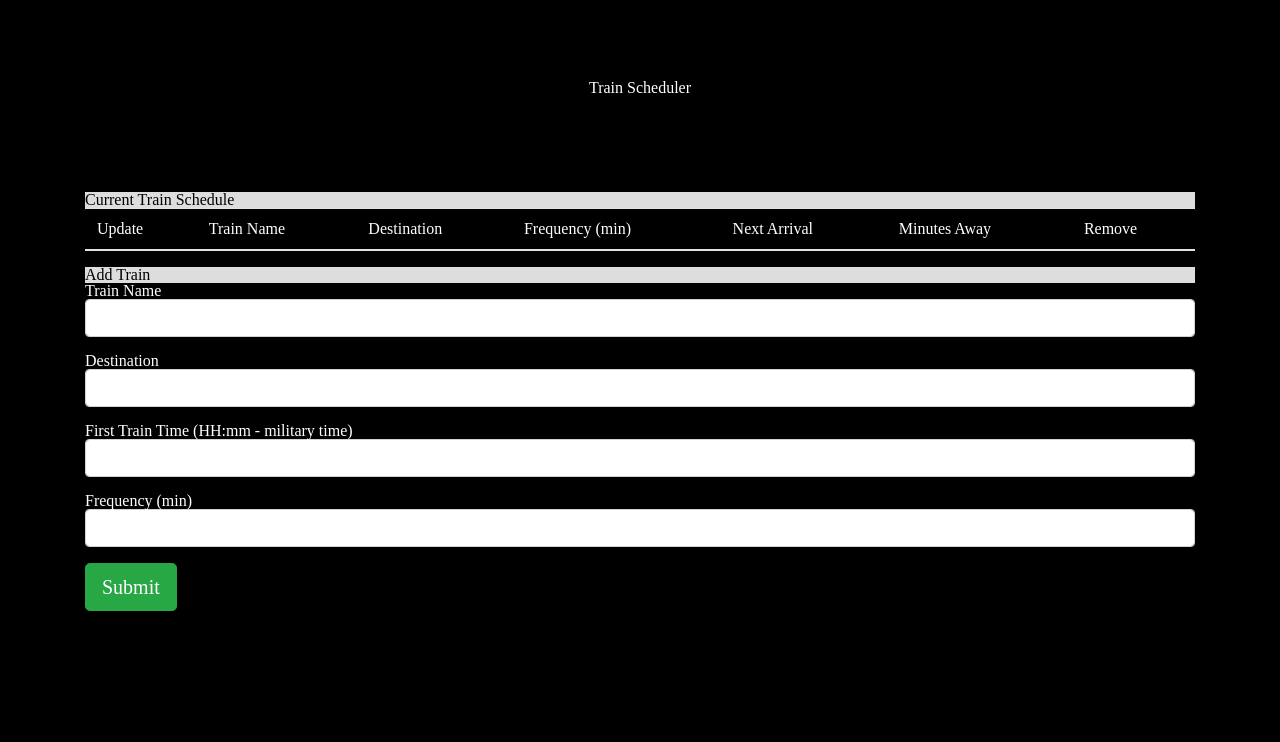
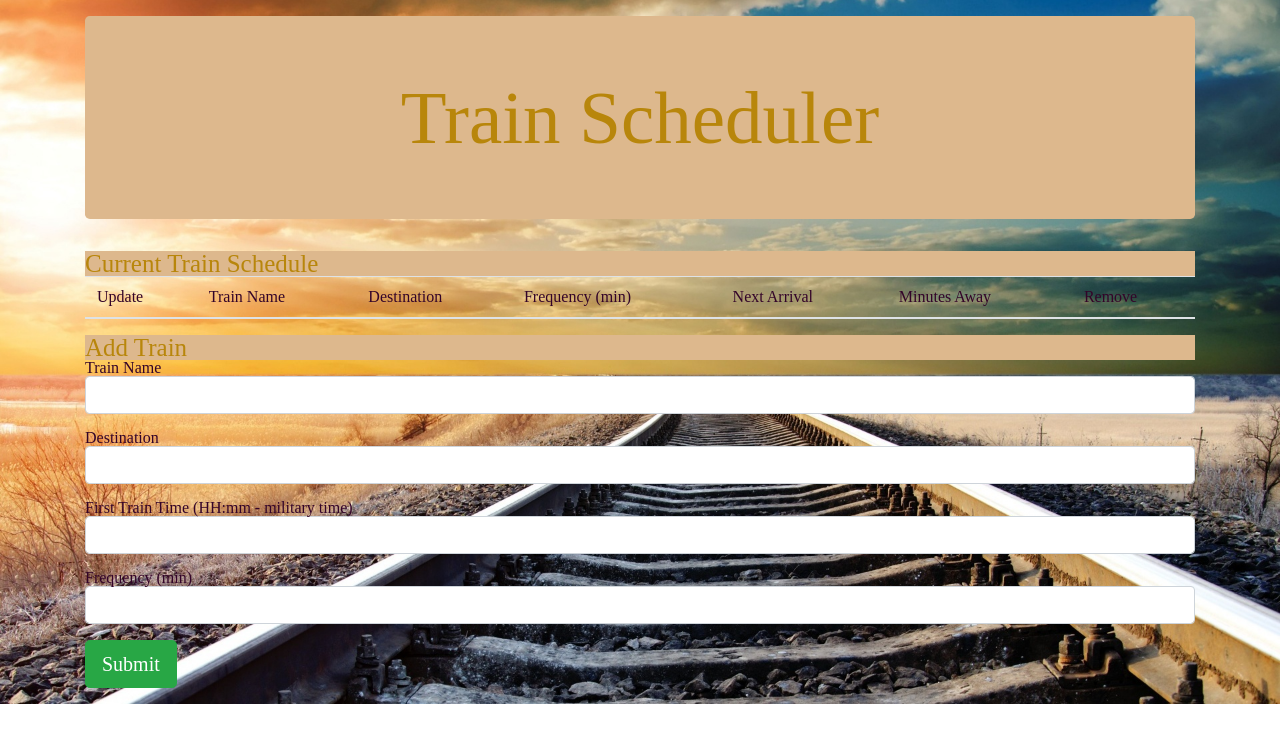
Before and after one commit to Neha039/Train-Schedular, a plain HTML site: page index.html in a window 1280 px wide. Drawn offline with nearby package versions, Linux system fonts and the light colour scheme; no server answers.

Commit message:
final changes to css and image files

```diff
--- a/assets/css/style.css
+++ b/assets/css/style.css
@@ -1,20 +1,23 @@
 .jumbotron {
-	background-color: black;
-		color: white;
+	background-color: rgb(221, 184, 141);
+    color: darkgoldenrod;
+    font-size: 75px;
 }
 
 body {
-	background-color: black;
-	color: white;
-}
-
-.panel-heading {
-	background-color: blue;
+	font-size: 18px;
+	background: url("../images/back.jpg") no-repeat center center;
+	-webkit-background-size: cover;
+	-moz-background-size: cover;
+	-o-background-size: cover;
+    background-size: cover;
+    color: rgb(51, 4, 41);
 }
 
 .panel > .panel-heading {
     background-image: none;
-    background-color: #ddd;
-    color: black;
+    background-color: rgb(221, 184, 141);
+    color: darkgoldenrod;
+    font-size: 25px;
 
 }
```
Also changed, not shown: assets/images/back.jpg (added).
